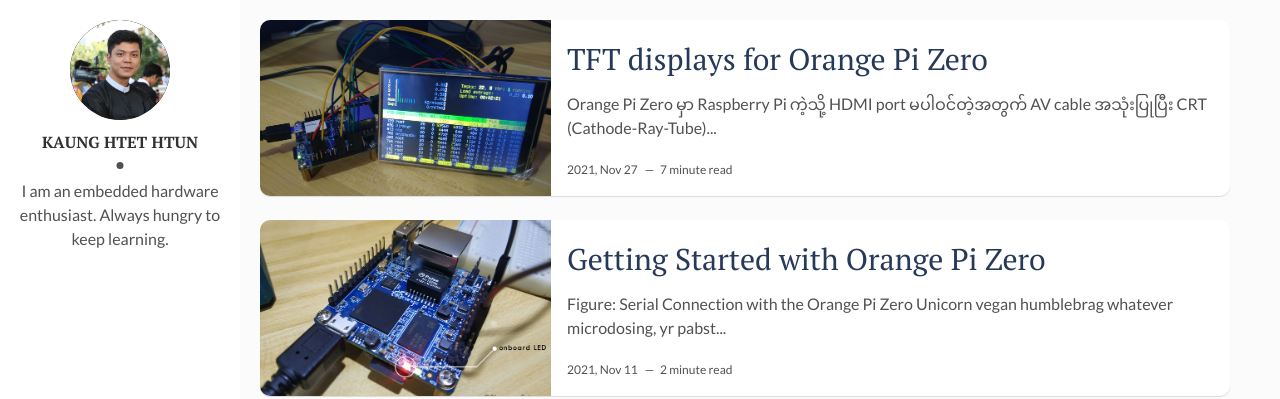
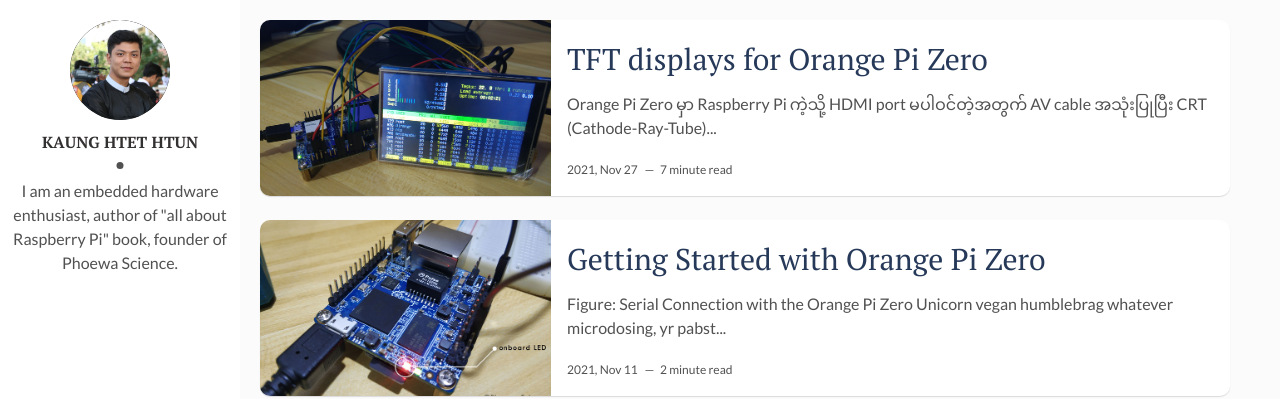
Before and after one commit to kogyikaunghtet/kogyikaunghtet.github.io, a Jekyll site: the page built from index.html, in a window 1280 px wide. Shown: the top 399 px of the page. Built offline with Jekyll 4.4.1, drawn with Linux system fonts in a browser that asks for light colours; the list of posts is cut into pages by our own code.

Commit message:
Initial commit

```diff
--- a/_config.yml
+++ b/_config.yml
@@ -1,5 +1,5 @@
 title: Kaung Htet Htun
-description: > #You cannot create experience. You must undergo it.
+description: > #
 permalink: ':title/'
 #baseurl: "/blog" # the subpath of your site, e.g. /blog
 #url: "https://kogyikaunghtet.ubuntu-mm.net" # the base hostname & protocol for your site, e.g. http://example.com
@@ -7,7 +7,7 @@
 
 author: Kaung Htet Htun
 author-img: khh.jpg
-about-author: I am an embedded hardware enthusiast. Always hungry to keep learning.
+about-author: I am an embedded hardware enthusiast, author of "all about Raspberry Pi" book, founder of Phoewa Science.
 social-twitter:
 social-facebook: kaung2013
 social-github: kogyikaunghtet
```
